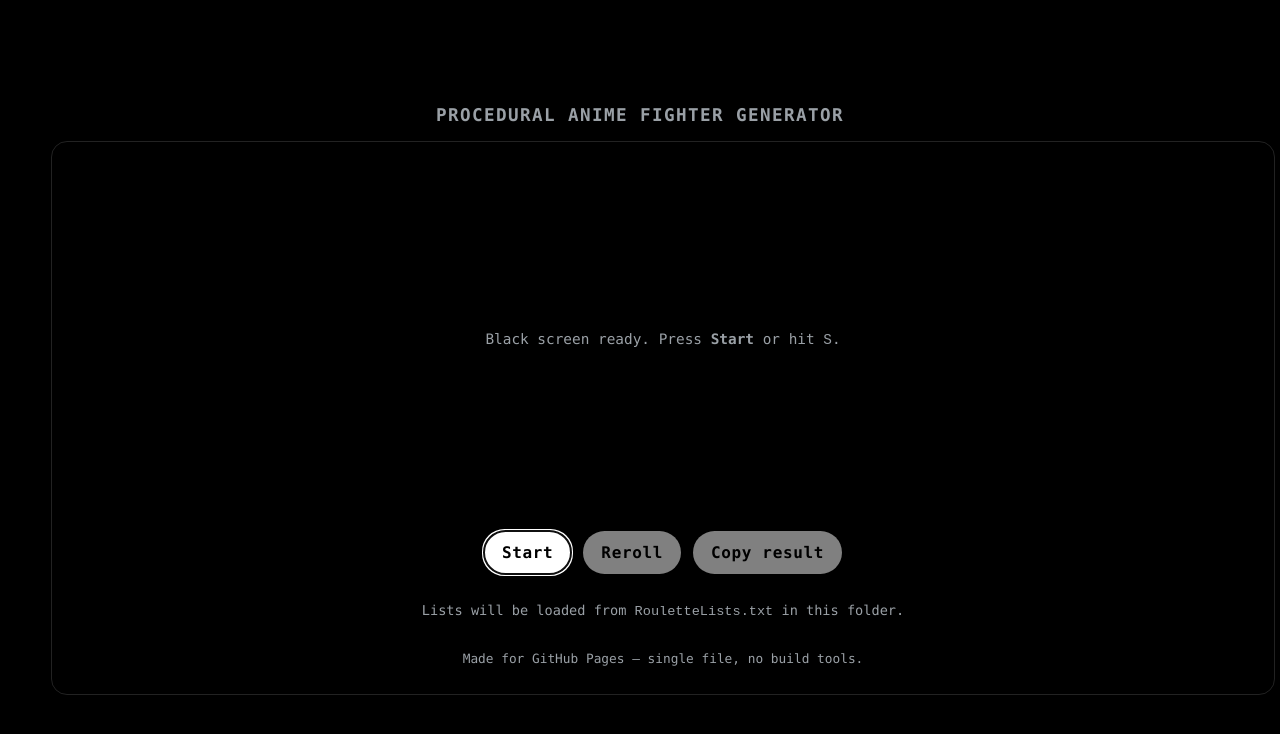
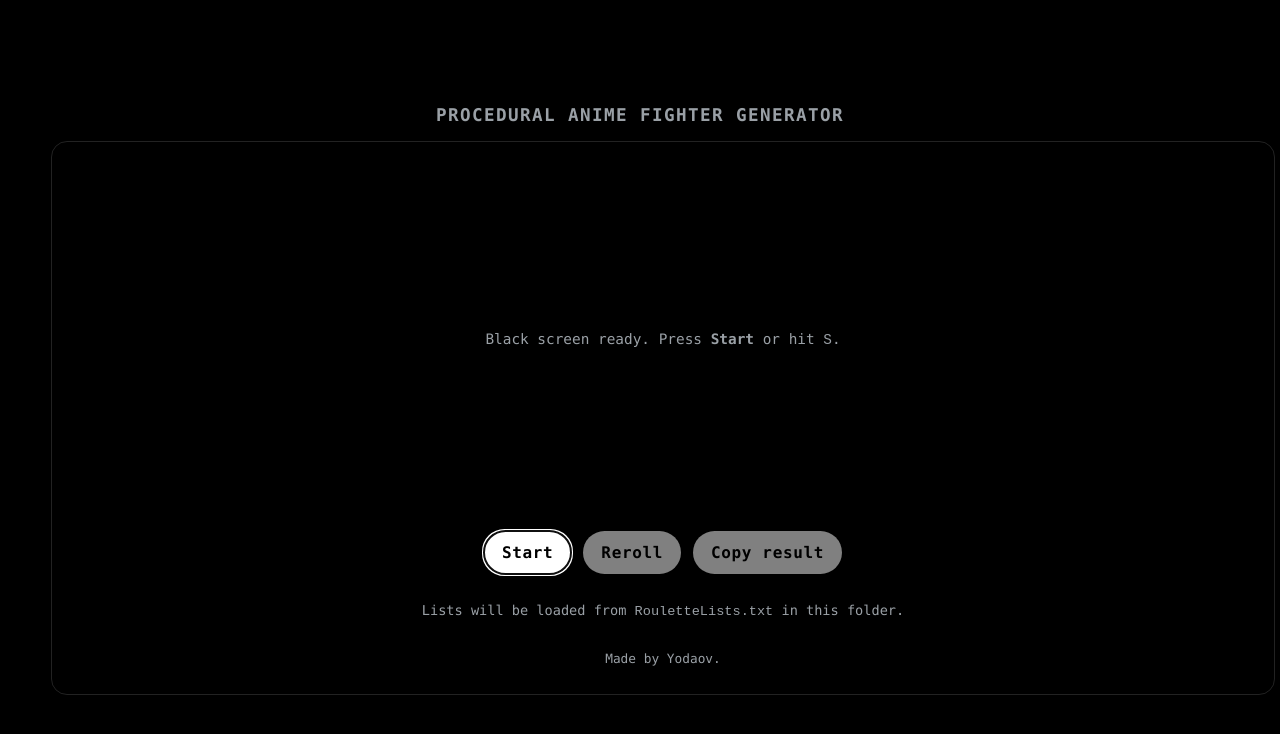
Before and after one commit to yodaov/Anime-Fighter-Generator, a plain HTML site: page index.html in a window 1280 px wide. Drawn offline with Linux system fonts and the light colour scheme.

Commit message:
Update index.html

```diff
--- a/index.html
+++ b/index.html
@@ -45,7 +45,7 @@
         <button id="copyBtn" disabled>Copy result</button>
       </div>
       <div class="hint" id="hint">Lists will be loaded from <code>RouletteLists.txt</code> in this folder.</div>
-      <div class="footer">Made for GitHub Pages — single file, no build tools.</div>
+      <div class="footer">Made by Yodaov.</div>
     </div>
   </div>
 
```
